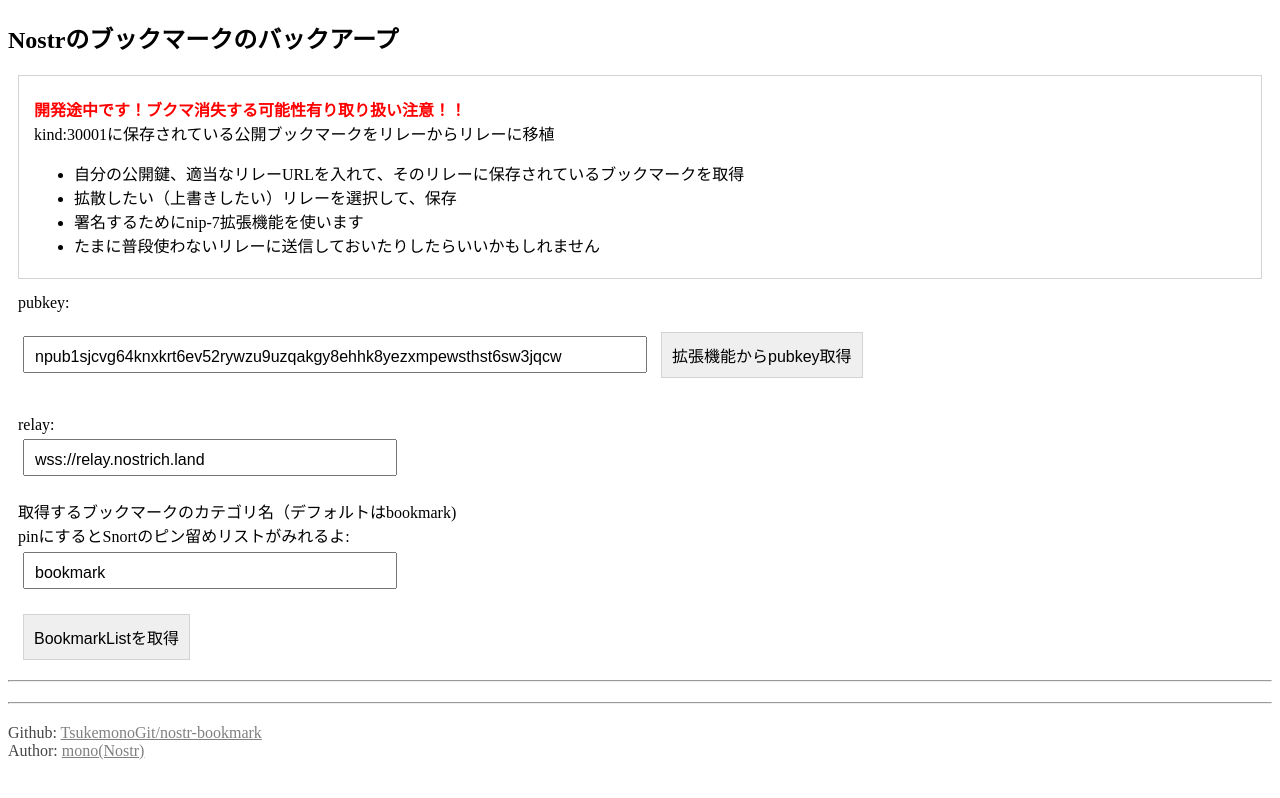
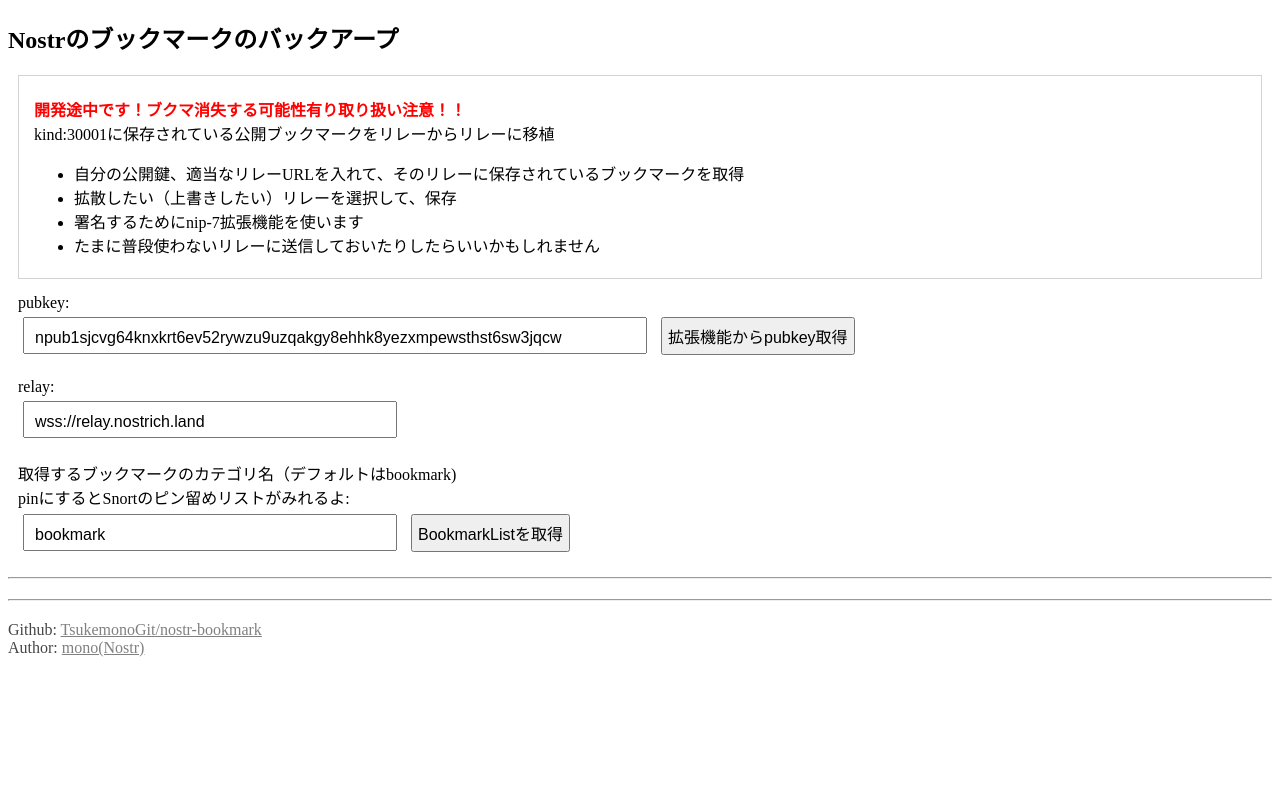
Before and after one commit to TsukemonoGit/nostr-bookmark, a SvelteKit app: page / in a window 1280 px wide. Built offline with nearby package versions, Linux system fonts and the light colour scheme.

Commit message:
わからんけど{#each eventID}できたかもわからんけど

```diff
--- a/src/routes/+page.svelte
+++ b/src/routes/+page.svelte
@@ -15,6 +15,10 @@
      */
     let bookmarkList;
     let bookmarkIDs;
+    /**
+     * @type {any[]}
+     */
+    let bookmarkEvents=[];
     /**
      * @type {string[]}
      */
@@ -94,14 +98,15 @@
         //const test = bookmarks[1][1];
 
         //console.log(sub);
-        const result = await getEventList(bookmarkS);
+        const result= await getEventList(bookmarkS);
         console.log(`リザルトのとのイベントのながさ${result.events.length}`);
-        bookmarkContents = result.events.map((e) => e.content);
+        bookmarkEvents=JSON.parse(JSON.stringify(result.events));
+        bookmarkContents = result.events.map(( /** @type {{ content: string; }} */ e) => e.content);
         console.log(
             `ぶっくまーくこんてんとのながあさ${bookmarkContents.length}`
         );
         bookmarkIDs = result.events
-            .map((e) => nip19.noteEncode(e.id))
+            .map((/** @type {{ id: string; }} */ e) => nip19.noteEncode(e.id))
             .concat(result.bookmarkCount.map((e) => nip19.noteEncode(e)));
     }
 
@@ -116,7 +121,7 @@
         let sub = [{ ids: [] }];
 
         /**
-         * @type {import("nostr-tools").Event[]}
+         *
          */
 
         let events = [];
@@ -162,8 +167,11 @@
         console.log(events); //←ここにはちゃんと全部入ってるように見える
         console.log(`リターンする前のイベントの長さ${events.length}`); //これはなんか短く表示される
         console.log(JSON.parse(JSON.stringify(events)));
+       // events=JSON.parse(JSON.stringify(events));
+       // bookmarkCount = JSON.parse(JSON.stringify(events));
         console.log(bookmarkCount);
-        return { events, bookmarkCount };
+      //  return { events, bookmarkCount };
+    return {events,bookmarkCount}
     }
     /**
      * @param {string[]} bookmarkCount
@@ -424,14 +432,18 @@
                 ブックマーク件数:{bookmark1_length}、{#if bookmarkContents.length==0}通信中{/if}{#if bookmarkContents.length>0}イベント取れた{bookmarkContents.length}{/if}
             </p>
 
-            <!-------------------------------------------------------------------->
+            <!------------------------------ブックマークの内容表示のとこ------------------------>
             {#if bookmarkContents != null}
                 <details>
                 <summary>イベントIDリスト</summary>
                 <ul class="bcmList">
                     <!-- {#each bookmarkList.slice(1) as bookmark}-->
-                    {#each bookmarkContents as bookmark}
-                        <li class="bookmarkContents">{bookmark}</li>
+                    {#each bookmarkEvents as bookmark}
+                    <li class="bookmarkBox">
+                        <div class="noteID">{nip19.noteEncode(bookmark.id)}</div>
+                        <div class="content">{bookmark.content}</div>
+
+                    </li>
                     {/each}
                 </ul>
                 </details>
@@ -487,12 +499,11 @@
 
     button {
         font-size: medium;
-        display: block;
-        padding: 10px;
-        margin: 20px 5px 20px 5px;
-        border: solid 1px lightgray;
-        cursor: pointer;
+        padding: 5px ;
+        margin: 5px;
+
     }
+
     .content {
         margin-top: 10px;
         margin-left: 10px;
@@ -523,11 +534,13 @@
     a:link {
         color: gray;
     }
-    .bookmarkContents{
+    .bookmarkBox{
         border:solid 1px lightgrey;
         margin: 10px;
         padding: 10px;
-        word-wrap:border-word;
+        word-wrap:break-word;
         word-break:break-all;
+        display: block;
     }
+
 </style>
```
